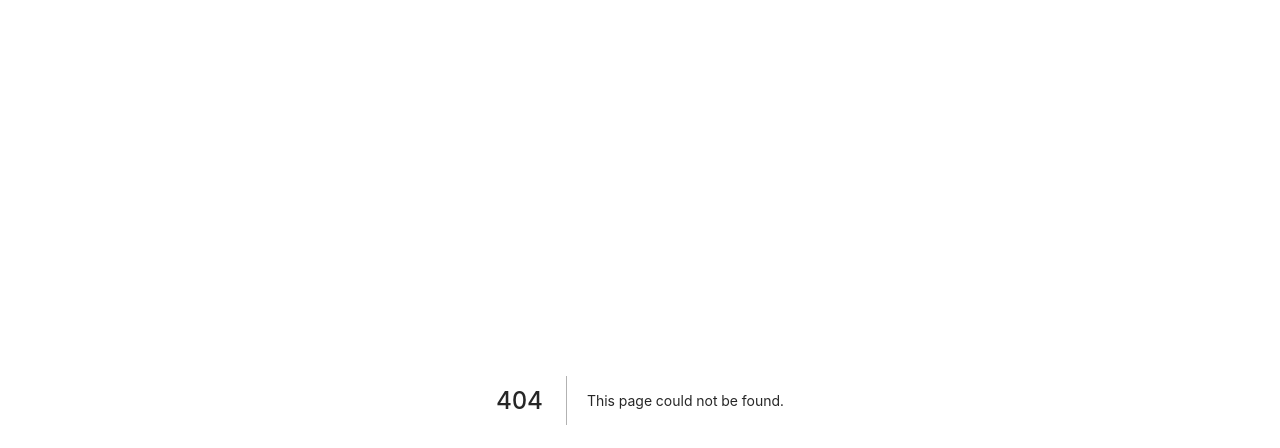
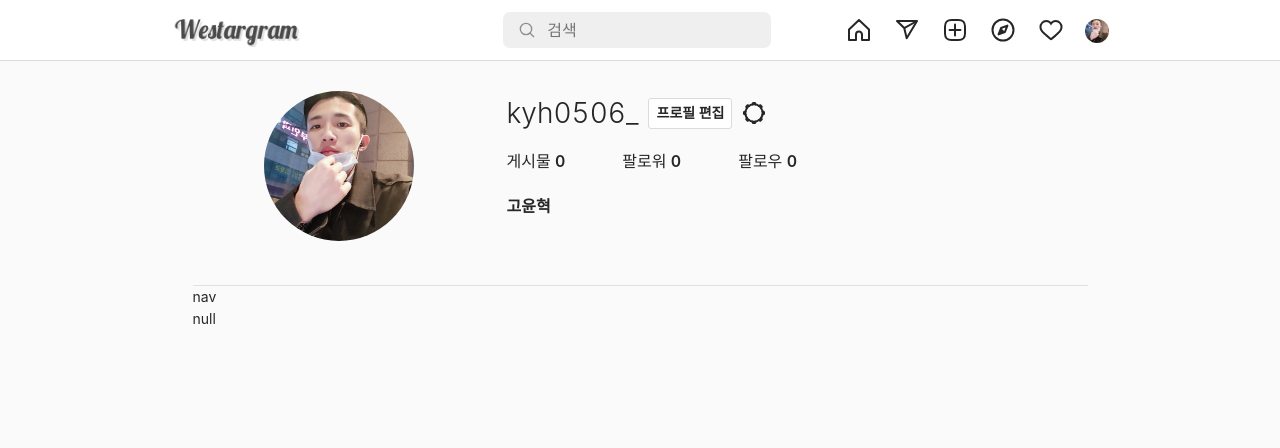
Before and after one commit to KYH9800/Westargram, a Next.js app in the folder prepare/front/: page /profile in a window 1280 px wide. Before the commit this address had no page. Shown: the top 448 px of the page. Built offline with nearby package versions, Linux system fonts and the light colour scheme.

Commit message:
profile page header CSS 완성

```diff
--- a/prepare/front/components/NavBar.js
+++ b/prepare/front/components/NavBar.js
@@ -209,6 +209,7 @@ const NavBar = () => {
               <>
                 <div id="box-point"></div>
                 <div id="user-list">
+                  <Link href="/profile">
                     <div className="list-item">
                       <svg
                         aria-label="프로필"
@@ -247,6 +248,7 @@ const NavBar = () => {
                       </svg>
                       <span className="list-keyword">프로필</span>
                     </div>
+                  </Link>
                   <div className="list-item">
                     <svg
                       aria-label="저장됨"
--- /dev/null
+++ b/prepare/front/pages/profile.js
@@ -0,0 +1,97 @@
+import React from 'react';
+// component
+import Layout from '..//components/Layout';
+// CSS
+import { ProfileWrapper } from '../style/profile';
+// antd
+import { Avatar } from 'antd';
+
+const Profile = () => {
+  return (
+    <Layout>
+      <ProfileWrapper>
+        <div id="header-nav-wrapper">
+          <div id="profile-header">
+            <div className="profile-line">
+              <div id="profile-img">
+                <Avatar id="avatar" src={<img className="user-img" src="/images/self.png" />} />
+              </div>
+
+              <div id="profile-user-info">
+                <div id="mobile-profile-user-info">
+                  <div className="profile-title">
+                    <h1>kyh0506_</h1>
+                    <button className="profile-all-btn">프로필 편집</button>
+                    <div>
+                      <h2 className="blind">option-icon</h2>
+                      <svg
+                        className="options-icon"
+                        color="#262626"
+                        fill="#262626"
+                        height="24"
+                        role="img"
+                        viewBox="0 0 24 24"
+                        width="24">
+                        <circle
+                          cx="12"
+                          cy="12"
+                          fill="none"
+                          r="8.635"
+                          stroke="currentColor"
+                          strokeLinecap="round"
+                          strokeLinejoin="round"
+                          strokeWidth="2"></circle>
+                        <path
+                          d="M14.232 3.656a1.269 1.269 0 01-.796-.66L12.93 2h-1.86l-.505.996a1.269 1.269 0 01-.796.66m-.001 16.688a1.269 1.269 0 01.796.66l.505.996h1.862l.505-.996a1.269 1.269 0 01.796-.66M3.656 9.768a1.269 1.269 0 01-.66.796L2 11.07v1.862l.996.505a1.269 1.269 0 01.66.796m16.688-.001a1.269 1.269 0 01.66-.796L22 12.93v-1.86l-.996-.505a1.269 1.269 0 01-.66-.796M7.678 4.522a1.269 1.269 0 01-1.03.096l-1.06-.348L4.27 5.587l.348 1.062a1.269 1.269 0 01-.096 1.03m11.8 11.799a1.269 1.269 0 011.03-.096l1.06.348 1.318-1.317-.348-1.062a1.269 1.269 0 01.096-1.03m-14.956.001a1.269 1.269 0 01.096 1.03l-.348 1.06 1.317 1.318 1.062-.348a1.269 1.269 0 011.03.096m11.799-11.8a1.269 1.269 0 01-.096-1.03l.348-1.06-1.317-1.318-1.062.348a1.269 1.269 0 01-1.03-.096"
+                          fill="none"
+                          stroke="currentColor"
+                          strokeLinejoin="round"
+                          strokeWidth="2"></path>
+                      </svg>
+                    </div>
+                  </div>
+                  <button id="profile-mobile-btn">프로필 편집</button>
+                </div>
+
+                <div className="mobile-profile-user-name">
+                  <span>고윤혁</span>
+                </div>
+
+                <div className="profile-post-follow">
+                  <span>
+                    게시물 <span className="count">0</span>
+                  </span>
+                  <span>
+                    팔로워 <span className="count">0</span>
+                  </span>
+                  <span>
+                    팔로우 <span className="count">0</span>
+                  </span>
+                </div>
+
+                <div className="profile-user-name">
+                  <span>고윤혁</span>
+                </div>
+              </div>
+            </div>
+          </div>
+
+          <nav id="profile-nav">nav</nav>
+        </div>
+        <div id="user-post-wrapper">
+          {false ? (
+            <>
+              <div>게시물 있음</div>
+            </>
+          ) : (
+            <>
+              <div>null</div>
+            </>
+          )}
+        </div>
+      </ProfileWrapper>
+    </Layout>
+  );
+};
+
+export default Profile;
--- a/prepare/front/style/Layout.js
+++ b/prepare/front/style/Layout.js
@@ -10,6 +10,8 @@ export const GlobalStyle = createGlobalStyle`
 
 body {
   background-color: #fafafa;
+  width: 100%;
+  height: 0;
 
   header {
     z-index: 100;
--- /dev/null
+++ b/prepare/front/style/profile.js
@@ -0,0 +1,200 @@
+import styled from 'styled-components';
+
+export const ProfileWrapper = styled.div`
+  @media (min-width: 736px) {
+    body {
+      height: 0;
+    }
+
+    padding: 30px 20px 0;
+
+    // header
+    #profile-header {
+      border-bottom: 1px solid rgba(var(--jb7, 0, 0, 0), 0.0975);
+    }
+
+    #profile-header .profile-line {
+      display: flex;
+      vertical-align: middle;
+    }
+
+    // 프로필 이미지
+    #profile-img {
+      text-align: center;
+      width: 292px;
+      margin-right: 22px;
+      margin-bottom: 44px;
+    }
+
+    #profile-img > span {
+      width: 150px;
+      height: 150px;
+    }
+
+    #profile-user-info {
+      vertical-align: middle;
+    }
+
+    // ID, 프로필 편집, 설정 아이콘
+    #profile-user-info .profile-title {
+      display: flex;
+      width: 260px;
+      align-items: center;
+      justify-content: space-between;
+    }
+
+    #profile-user-info .profile-title > h1 {
+      font-weight: 300;
+      font-size: 28px;
+      color: #262626;
+    }
+
+    #profile-user-info .profile-title .profile-all-btn {
+      width: 84px;
+      height: 30.3px;
+      background-color: #fff;
+      border: 1px solid rgba(var(--ca6, 219, 219, 219), 1);
+      border-radius: 3px;
+      font-size: 14px;
+      font-weight: 600;
+      color: #262626;
+      margin-bottom: 13px;
+    }
+    #profile-mobile-btn {
+      display: none; // PC 화면 시 사라짐
+    }
+
+    #profile-user-info .profile-title .options-icon {
+      margin-bottom: 8px;
+    }
+
+    // 게시물, 팔로워, 팔로우
+    #profile-user-info .profile-post-follow {
+      display: flex;
+    }
+
+    #profile-user-info .profile-post-follow > span {
+      margin-right: 57px;
+      margin-bottom: 20px;
+      color: #262626;
+      font-size: 16px;
+      font-weight: 400;
+    }
+
+    #profile-user-info .profile-post-follow > span .count {
+      font-weight: 600;
+    }
+
+    // 이름
+    #profile-user-info .profile-user-name {
+      color: #262626;
+      font-size: 16px;
+      font-weight: 600;
+    } // PC
+    #profile-user-info .mobile-profile-user-name {
+      display: none; // PC에서 모바일 CSS는 사라짐
+    }
+
+    // nav
+    #profile-nav {
+      // todo
+    }
+
+    #user-post-wrapper {
+      // todo
+    }
+  }
+
+  //* 모바일 width: 735px, 사진의 width는 고정
+  @media (max-width: 735px) {
+    // header
+    #profile-header {
+      border-bottom: 1px solid rgba(var(--jb7, 0, 0, 0), 0.0975);
+      min-width: 650px;
+    }
+
+    // 프로필 이미지
+    #profile-img > span {
+      width: 77px;
+      height: 77px;
+      margin: 16px 16px;
+    }
+
+    #mobile-profile-user-info {
+      position: absolute;
+      top: 72px;
+      left: 124px;
+    }
+
+    // ID, 프로필 편집, 설정 아이콘
+    #mobile-profile-user-info .profile-title {
+      display: inline-flex;
+      margin-bottom: 8px;
+    }
+
+    #profile-user-info .profile-title > h1 {
+      font-size: 28px;
+      font-weight: 300;
+      margin-bottom: 0;
+    }
+
+    #profile-user-info .profile-title {
+      align-items: center;
+    }
+
+    #profile-user-info .profile-title .options-icon {
+      margin-top: 7px;
+      margin-left: 12px;
+    }
+
+    #profile-user-info .profile-title .profile-all-btn {
+      display: none; // Mobile 화면 시 사라짐
+    }
+    #profile-mobile-btn {
+      display: block;
+      width: 250px;
+      height: 30px;
+      background-color: #fff;
+      border: 1px solid rgba(var(--ca6, 219, 219, 219), 1);
+      border-radius: 3px;
+      font-size: 14px;
+      font-weight: 600;
+      color: #262626;
+      margin-bottom: 13px;
+    }
+
+    // 게시물, 팔로워, 팔로우
+    #profile-user-info .profile-post-follow {
+    }
+
+    // 이름
+    #profile-user-info .profile-user-name {
+      display: none; // 모바일에서 PC CSS는 사라짐
+    }
+    #profile-user-info .mobile-profile-user-name {
+      border-bottom: 1px solid rgba(var(--jb7, 0, 0, 0), 0.0975);
+      padding: 0 16px 21px;
+      color: #262626;
+      font-size: 14px;
+      font-weight: 600;
+    } // 모비일
+
+    // 게시물, 팔로워, 팔로우
+    #profile-user-info .profile-post-follow {
+      display: flex;
+      width: 410px;
+      text-align: center;
+      margin: 12px auto;
+      justify-content: space-between;
+      color: #8e8e8e;
+      font-size: 14px;
+      font-weight: 400;
+    }
+
+    #profile-user-info .profile-post-follow .count {
+      display: block;
+      color: #262626;
+      font-weight: 600;
+    }
+  }
+`;
```
Lines whose indentation alone changed are shown as unchanged.
